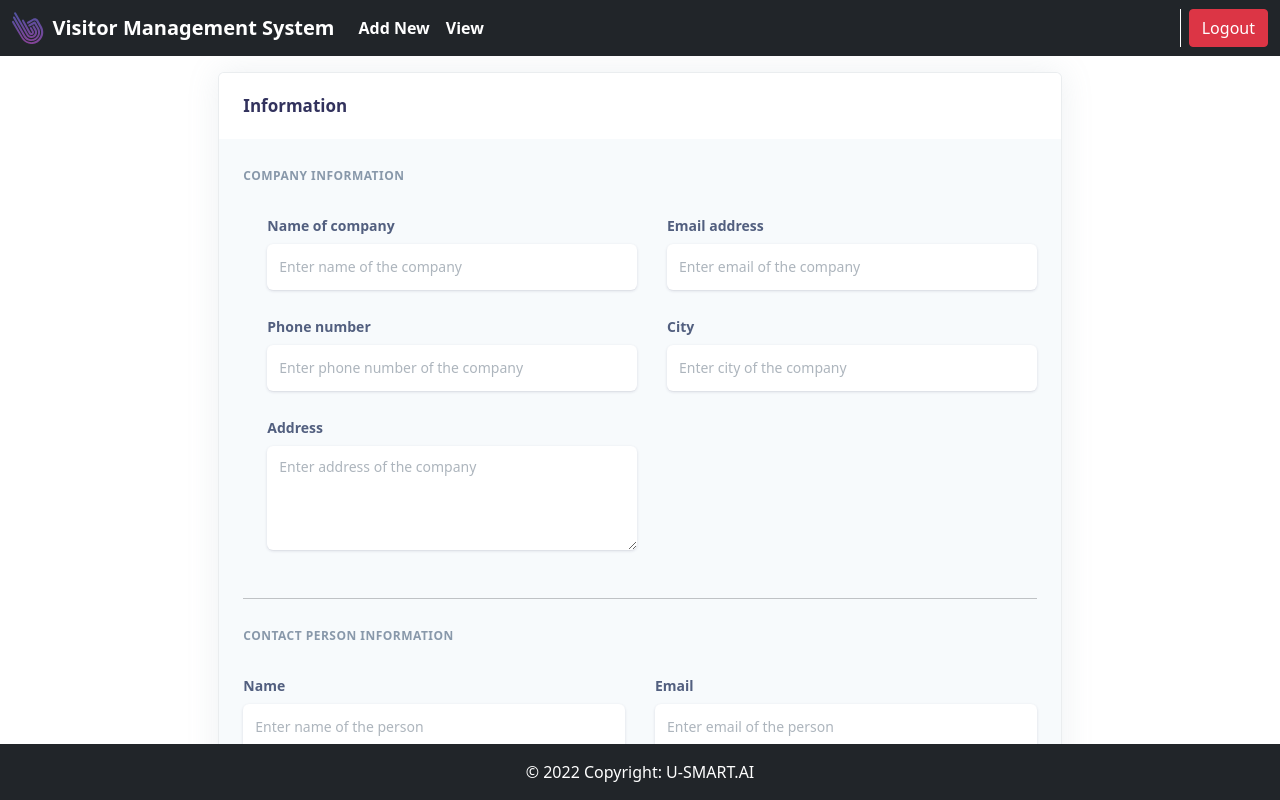
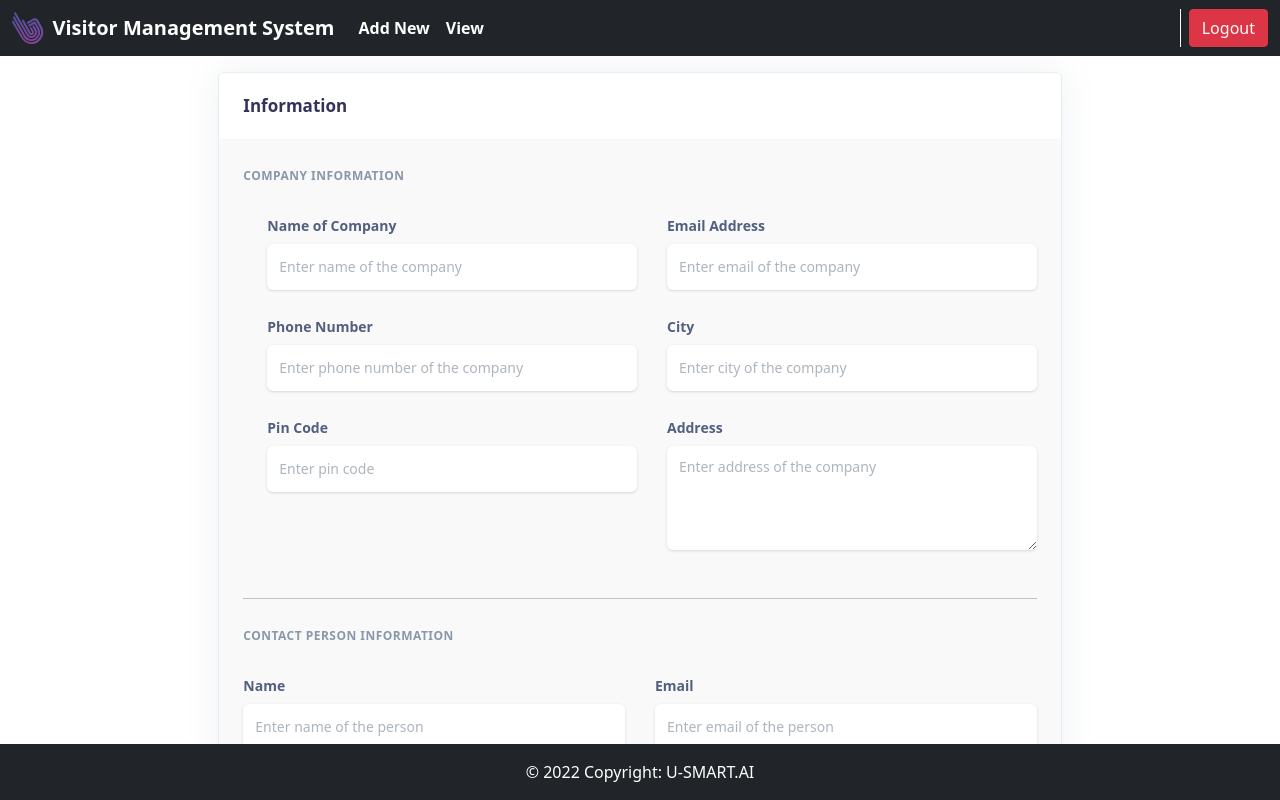
Before and after one commit to pratik-kale20/vms-admin, an Angular app: page /home in a window 1280 px wide. Built offline with nearby package versions, Linux system fonts and the light colour scheme.

Commit message:
Form Validation Done

```diff
--- a/src/app/home/home.component.css
+++ b/src/app/home/home.component.css
@@ -152,6 +152,17 @@
   button:focus {
     outline: 1px dotted;
     outline: 5px auto -webkit-focus-ring-color;
+  }
+
+  input::-webkit-outer-spin-button,
+  input::-webkit-inner-spin-button {
+    -webkit-appearance: none;
+    margin: 0;
+  }
+
+  /* Firefox */
+  input[type=number] {
+    -moz-appearance: textfield;
   }
 
   input,
@@ -502,31 +513,12 @@
     box-shadow: 0 4px 6px rgba(50, 50, 93, .11), 0 1px 3px rgba(0, 0, 0, .08);
   }
 
-  .btn-primary:hover {
-    color: #fff;
-    border-color: #5e72e4;
-    background-color: #5e72e4;
-  }
+
 
   .btn-primary:focus {
     box-shadow: 0 4px 6px rgba(50, 50, 93, .11), 0 1px 3px rgba(0, 0, 0, .08), 0 0 0 0 rgba(94, 114, 228, .5);
   }
 
-  .btn-primary:disabled {
-    color: #fff;
-    border-color: #5e72e4;
-    background-color: #5e72e4;
-  }
-
-  .btn-primary:not(:disabled):not(.disabled):active {
-    color: #fff;
-    border-color: #5e72e4;
-    background-color: #324cdd;
-  }
-
-  .btn-primary:not(:disabled):not(.disabled):active:focus {
-    box-shadow: none, 0 0 0 0 rgba(94, 114, 228, .5);
-  }
 
   .btn-sm {
     font-size: .875rem;
@@ -578,7 +570,7 @@
   }
 
   .bg-secondary {
-    background-color: #f7fafc !important;
+    background-color: #f9f9f9 !important;
   }
 
   a.bg-secondary:hover,
--- a/src/app/home/home.component.html
+++ b/src/app/home/home.component.html
@@ -12,12 +12,6 @@
                     <div class="col-8">
                       <h3 class="mb-0">Information</h3>
                     </div>
-
-                    <!-- <div class="col-4 text-right">
-                      <button class="btn btn-primary" (click)="postFineDetails()" >Add</button>
-                      <button class="btn btn-primary" [routerLink]="['../havaldarprofile']" >Back</button>
-                    </div> -->
-
                   </div>
                 </div>
                 <div class="card-body">
@@ -27,36 +21,41 @@
                       <div class="row">
                         <div class="col-lg-6">
                           <div class="form-group focused">
-                            <label class="form-control-label" for="input-username">Name of company</label>
-                            <input type="text" formControlName="name" id="input-username" class="form-control form-control-alternative" placeholder="Enter name of the company">
+                            <label class="form-control-label" for="input-comp-name">Name of Company</label>
+                            <input type="text" formControlName="comp-name" id="input-comp-name" required minlength="4" class="form-control form-control-alternative" placeholder="Enter name of the company">
                           </div>
                         </div>
                         <div class="col-lg-6">
                           <div class="form-group">
-                            <label class="form-control-label" for="input-email">Email address</label>
-                            <input type="email" formControlName="email" id="input-email" class="form-control form-control-alternative" placeholder="Enter email of the company">
+                            <label class="form-control-label" for="input-email">Email Address</label>
+                            <input type="email" formControlName="email" id="input-email" required class="form-control form-control-alternative" placeholder="Enter email of the company">
                           </div>
                         </div>
                       </div>
                       <div class="row">
                         <div class="col-lg-6">
                           <div class="form-group focused">
-                            <label class="form-control-label" for="input-first-name">Phone number</label>
-                            <input type="text" formControlName="pno" id="input-first-name" class="form-control form-control-alternative" placeholder="Enter phone number of the company" >
+                            <label class="form-control-label" for="input-pno">Phone Number</label>
+                            <input type="number" formControlName="pno" id="input-pno"  oninput="javascript: if (this.value.length > this.maxLength) this.value = this.value.slice(0, this.maxLength);" required maxlength="10" class="form-control form-control-alternative" placeholder="Enter phone number of the company" >
                           </div>
                         </div>
 
                         <div class="col-lg-6">
                           <div class="form-group focused">
-                            <label class="form-control-label" for="input-first-name">City</label>
-                            <input type="text" formControlName="pno" id="input-first-name" class="form-control form-control-alternative" placeholder="Enter city of the company" >
+                            <label class="form-control-label" for="input-city">City</label>
+                            <input type="text" formControlName="city" id="input-city" required class="form-control form-control-alternative" placeholder="Enter city of the company" >
                           </div>
                         </div>
-
                         <div class="col-lg-6">
                           <div class="form-group focused">
-                            <label class="form-control-label" for="input-first-name">Address</label>
-                            <textarea id="input-first-name" rows="4" cols="50" class="form-control form-control-alternative" placeholder="Enter address of the company"></textarea>
+                            <label class="form-control-label" for="input-pin">Pin Code</label>
+                            <input type="text" formControlName="input-pin" id="input-pin"  required maxlength="6" class="form-control form-control-alternative" placeholder="Enter pin code" >
+                          </div>
+                        </div>
+                        <div class="col-lg-6">
+                          <div class="form-group focused">
+                            <label class="form-control-label" for="input-address">Address</label>
+                            <textarea id="input-address" rows="4" cols="50" class="form-control form-control-alternative" required minlength="30" placeholder="Enter address of the company"></textarea>
                           </div>
                         </div>
 
@@ -68,20 +67,20 @@
                     <div class="row">
                       <div class="col-lg-6">
                         <div class="form-group focused">
-                          <label class="form-control-label" for="input-username">Name</label>
-                          <input type="text" formControlName="vno" id="input-username" class="form-control form-control-alternative" placeholder="Enter name of the person">
+                          <label class="form-control-label" for="input-pname">Name</label>
+                          <input type="text" formControlName="pname" id="input-pname" required class="form-control form-control-alternative" placeholder="Enter name of the person">
                         </div>
                       </div>
                       <div class="col-lg-6">
                         <div class="form-group">
                           <label class="form-control-label" for="input-email">Email</label>
-                          <input type="email" formControlName="lno" id="input-email" class="form-control form-control-alternative" placeholder="Enter email of the person">
+                          <input type="email" formControlName="lno" id="input-email" required class="form-control form-control-alternative" placeholder="Enter email of the person">
                         </div>
                       </div>
                       <div class="col-lg-6">
                         <div class="form-group focused">
                           <label class="form-control-label" for="input-first-name">Mobile number</label>
-                          <input type="text" formControlName="pno" id="input-first-name" class="form-control form-control-alternative" placeholder="Enter mobile number of the person" >
+                          <input type="number" formControlName="pno" id="input-first-name" oninput="javascript: if (this.value.length > this.maxLength) this.value = this.value.slice(0, this.maxLength);" maxlength="10" required class="form-control form-control-alternative" placeholder="Enter mobile number of the person" >
                         </div>
                       </div>
                     </div>
@@ -93,9 +92,25 @@
                       <div class="row">
 
                         <div class="mb-3">
-                          <label for="formFile" class="form-control-label">Upload employee details in .csv format</label><br>
-                          <input class="ml-2" type="file" id="formFile">
+                          <label for="formFile" class="form-control-label">Upload employee details in .csv format. Max file size 10 MB</label><br>
+                          <input class="ml-2" type="file" id="formFile" accept=".csv">
                         </div>
+
+                        <script>
+                          var file = document.getElementById('formFile');
+
+file.onchange = function(e) {
+  var ext = this.value.match(/\.([^\.]+)$/)[1];
+  switch (ext) {
+    case 'csv':
+      alert('Allowed');
+      break;
+    default:
+      alert('Not allowed');
+      this.value = '';
+  }
+};
+                        </script>
 
 
                       <!-- </div>
--- a/src/app/login/login.component.css
+++ b/src/app/login/login.component.css
@@ -22,15 +22,7 @@
     border-radius: 10px;
 }
 
-.btn-primary{
-   background-color: #76479a;
-   border-color:#76479a;
-}
 
-.btn-primary:hover{
-    background-color: #8b62ab;
-   border-color:#76479a;
-}
 
 @media screen and (max-width:992px) {
     .login{
--- a/src/app/view/view.component.html
+++ b/src/app/view/view.component.html
@@ -1,2 +1,2 @@
-<app-nav></app-nav>
+<app-nav> </app-nav>
 <p>view works!</p>
--- a/src/styles.css
+++ b/src/styles.css
@@ -1 +1,10 @@
 /* You can add global styles to this file, and also import other style files */
+.btn-primary{
+  background-color: #76479a !important;
+  border-color:#76479a !important;
+}
+
+.btn-primary:hover{
+   background-color: #8b62ab;
+  border-color:#76479a;
+}
```
